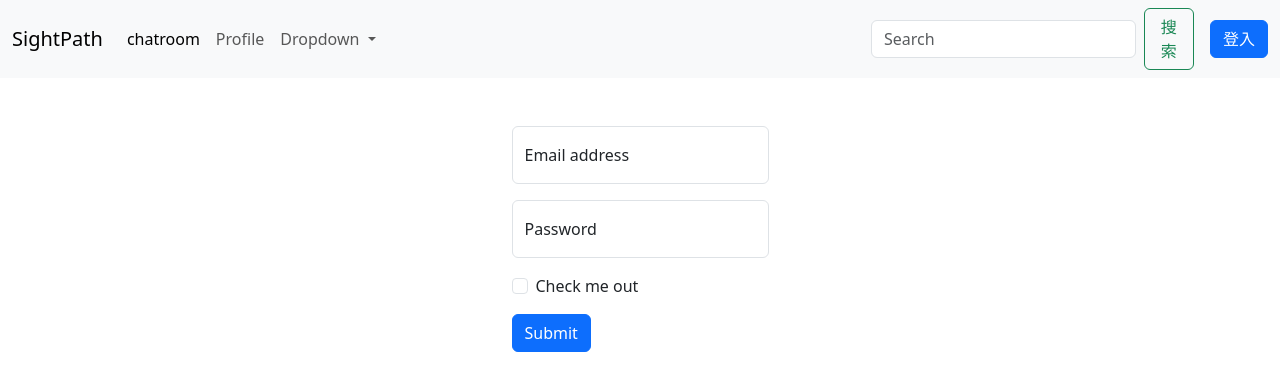
After one commit to weifish0/SightPath, a Django app: page /login in a window 1280 px wide. The commit adds this page. Shown: the top 391 px of the page. Run offline with Django 4.2, Linux system fonts and the light colour scheme.

Commit message:
feat: 登入登出帳號功能

```diff
--- /dev/null
+++ b/base/templates/base/login_register.html
@@ -0,0 +1,34 @@
+{% extends "main.html" %}
+
+{% block contents %}
+<div class="d-flex justify-content-center mt-5">
+    <form method="POST", action="">
+      {% csrf_token %}
+      {% if messages %}
+      <ul class="messages">
+          {% for message in messages %}
+          <li{% if message.tags %} class="{{ message.tags }}"{% endif %}>
+              {{ message }}
+          </li>
+          {% endfor %}
+      </ul>
+      {% endif %}
+      <div class="form-floating mb-3">
+          <input type="text" class="form-control" id="floatingInput" placeholder="name@example.com" name="email">
+          <label for="floatingInput">Email address</label>
+      </div>
+      <div class="form-floating">
+        <input type="password" class="form-control" id="floatingPassword" placeholder="Password" name="password">
+        <label for="floatingPassword">Password</label>
+        <input type="hidden" name="next" value="{{ next }}">
+      </div>
+
+      <div class="mt-3 mb-3 form-check">
+        <input type="checkbox" class="form-check-input" id="exampleCheck1">
+        <label class="form-check-label" for="exampleCheck1" name="remember_login">Check me out</label>
+      </div>
+      <button type="submit" class="btn btn-primary" name="login">Submit</button>
+    </form>
+</div>
+
+{% endblock contents %}
--- a/base/urls.py
+++ b/base/urls.py
@@ -2,6 +2,8 @@ from django.urls import path
 from . import views
 
 urlpatterns = [
+    path("login", views.login_page, name="login_page"),
+    path("logout", views.logout_user, name="logout_user"),
     path("profile", views.profile, name="profile"),
     path("room/<str:pk>", views.room, name="room"),
     path("create_room", views.create_room, name="create_room"),
--- a/base/views.py
+++ b/base/views.py
@@ -1,10 +1,47 @@
 from django.shortcuts import render, redirect
 from django.http import HttpResponse
 from django.db.models import Q
+from django.contrib.auth.models import User
+from django.contrib import messages
+from django.contrib.auth import authenticate, login, logout
 from .models import Room,Topic
 from .forms import RoomForm
 
+# ref: https://stackoverflow.com/questions/26989078/how-to-get-full-url-from-django-request
+def absolute(request):
+    urls = {
+        'FULL_URL_WITH_QUERY_STRING': request.build_absolute_uri(),
+        'FULL_URL': request.build_absolute_uri('?'),
+        'ABSOLUTE_ROOT': request.build_absolute_uri('/')[:-1].strip("/"),
+        'ABSOLUTE_ROOT_URL': request.build_absolute_uri('/').strip("/"),
+    }
+    return urls
+
+def login_page(request):
+    if request.method == "POST":
+        email = request.POST.get("email")
+        password = request.POST.get("password")
+        try:
+            user = User.objects.get(username=email)
+        except:
+            messages.error(request, "帳號不存在")
+            return render(request, "base/login_register.html")
+        user = authenticate(request, username=email, password=password)
+        if user is not None:
+            login(request, user)
+            return redirect("chatroom_home")
+        else:
+            messages.error(request, "密碼錯誤")
+            return render(request, "base/login_register.html")
+    context = {}
+    return render(request, "base/login_register.html", context)
+
+def logout_user(request):
+    logout(request)
+    return redirect("chatroom_home")
+
 def profile(request):
+    q = request.GET.get("q")
     return render(request, "base/profile.html")
 
 def chatroom_home(request):
--- a/templates/navbar.html
+++ b/templates/navbar.html
@@ -4,10 +4,10 @@
     <button class="navbar-toggler" type="button" data-bs-toggle="collapse" data-bs-target="#navbarSupportedContent" aria-controls="navbarSupportedContent" aria-expanded="false" aria-label="Toggle navigation">
       <span class="navbar-toggler-icon"></span>
     </button>
-    <div class="collapse navbar-collapse" id="navbarSupportedContent">
+    <div class="collapse navbar-collapse " id="navbarSupportedContent">
       <ul class="navbar-nav me-auto mb-2 mb-lg-0">
         <li class="nav-item">
-          <a class="nav-link active" aria-current="page" href="/">Home</a>
+          <a class="nav-link active" aria-current="page" href="{% url 'chatroom_home' %}">chatroom</a>
         </li>
         <li class="nav-item">
           <a class="nav-link" href="{% url 'profile' %}">Profile</a>
@@ -23,14 +23,16 @@
             <li><a class="dropdown-item" href="#">Something else here</a></li>
           </ul>
         </li>
-        <li class="nav-item">
-          <a class="nav-link disabled">Disabled</a>
-        </li>
       </ul>
-      <form class="d-flex" role="search" method="get" action="{% url 'chatroom_home' %}">
+      <form class="d-inline-flex align-items-center" role="search" method="get" action="{% url 'chatroom_home' %}">
         <input class="form-control me-2" type="search" placeholder="Search" aria-label="Search" name="q">
-        <button class="btn btn-outline-success" type="submit">Search</button>
+        <button class="btn btn-outline-success me-3" type="submit">搜索</button>
       </form>
+      {% if request.user.is_authenticated %}
+      <a class="btn btn-primary" href="{% url 'logout_user' %}" role="button">登出</a>
+      {% else %}
+      <a class="btn btn-primary" href="{% url 'login_page' %}" role="button">登入</a>
+      {% endif %}
     </div>
   </div>
 </nav>
```
Also changed, not shown: 1 other file.
